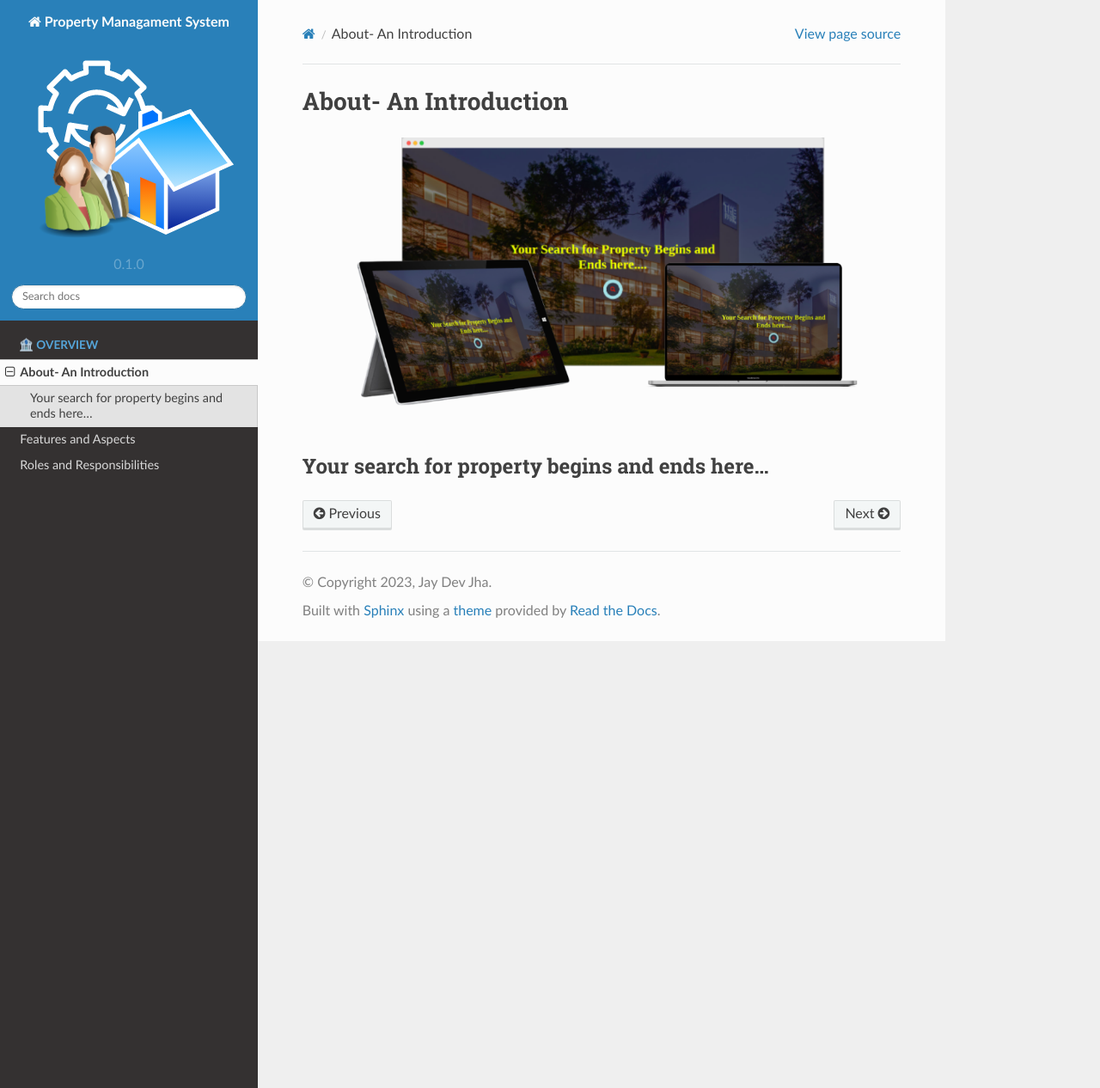
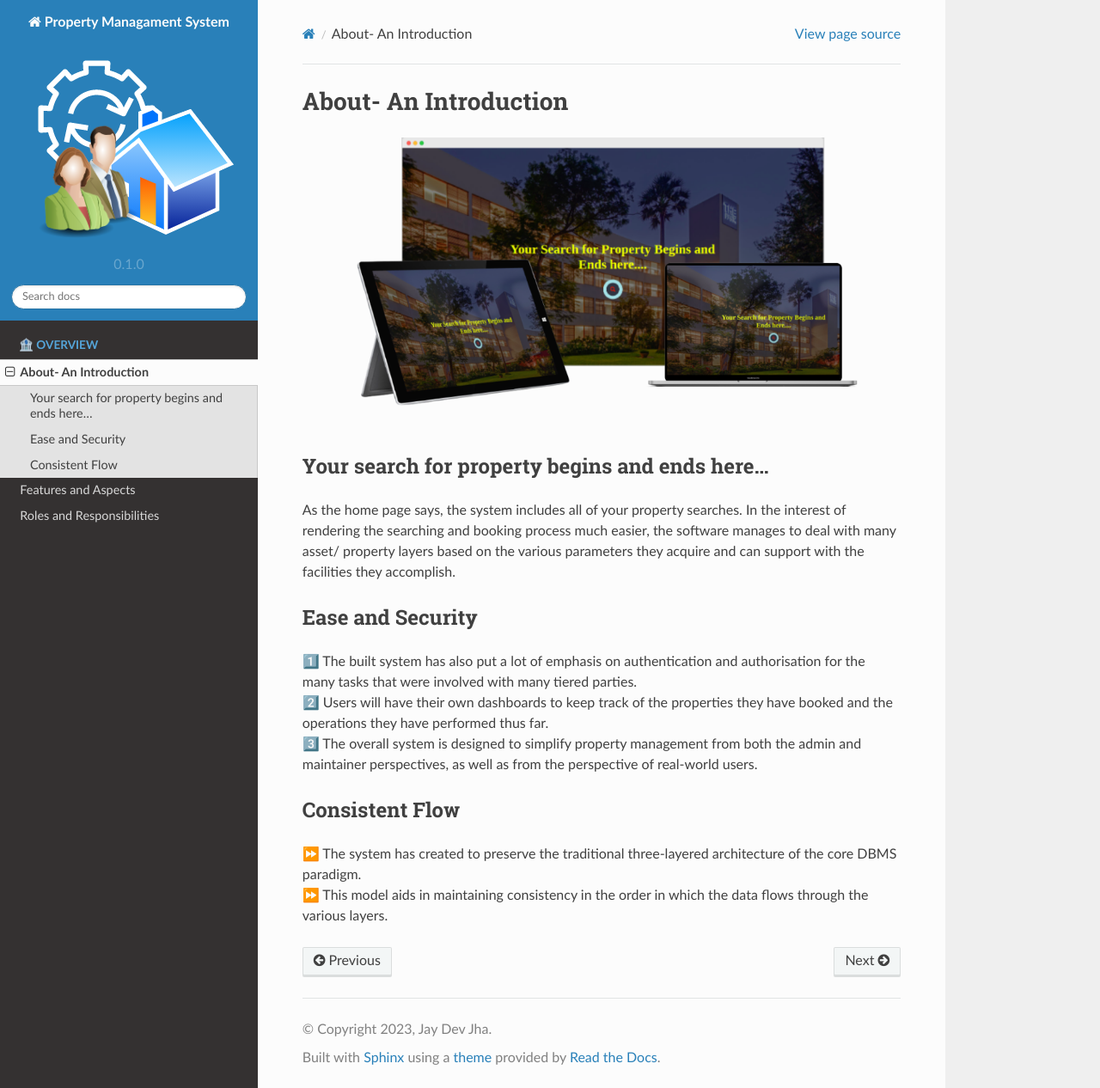
Before and after one commit to IIITM-Jay/Property-Management-System-Docs, a Sphinx documentation site: the page built from docs/source/about.rst, in a window 1280 px wide and 1266 px high. Shown: the whole window at 86% size. Built offline with Sphinx 7.4.7 and the Read the Docs theme 2.0.0, drawn with Linux system fonts in a browser that asks for light colours.

Commit message:
Update about.rst

```diff
--- a/docs/source/about.rst
+++ b/docs/source/about.rst
@@ -6,4 +8,17 @@ About- An Introduction
    :align: center
 
 Your search for property begins and ends here...
-********************************************************
+-------------------------------------------------------------
+As the home page says, the system includes all of your property searches.
+In the interest of rendering the searching and booking process much easier, the software manages to deal with many asset/ property layers based on the various parameters they acquire and can support with the facilities they accomplish.
+
+Ease and Security
+------------------------
+1️⃣ The built system has also put a lot of emphasis on authentication and authorisation for the many tasks that were involved with many tiered parties. :raw-html:`<br />`
+2️⃣ Users will have their own dashboards to keep track of the properties they have booked and the operations they have performed thus far. :raw-html:`<br />`
+3️⃣ The overall system is designed to simplify property management from both the admin and maintainer perspectives, as well as from the perspective of real-world users.
+
+Consistent Flow
+---------------------------
+⏩ The system has created to preserve the traditional three-layered architecture of the core DBMS paradigm. :raw-html:`<br />`
+⏩ This model aids in maintaining consistency in the order in which the data flows through the various layers.
```
Also changed, not shown: other parts of docs/source/about.rst (+2 -0 lines).
